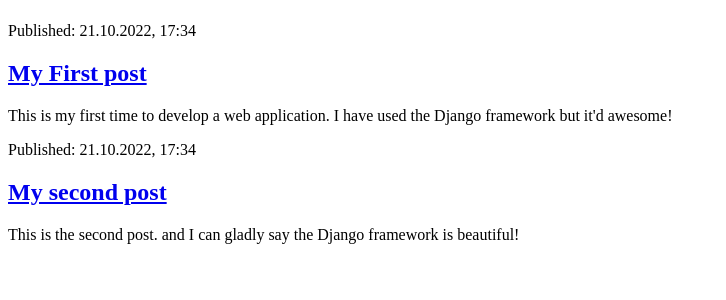
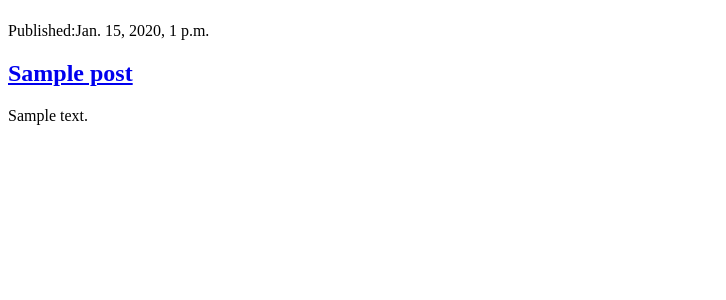
Before and after one commit to shamia-code/mydjangoblog, a Django app: page / in a window 1280 px wide. Shown: the part 58-358 px from the top of the page, without its empty margins (0-726 px from the left). Run offline with Django 3.2, Linux system fonts and the light colour scheme; tables that the repository leaves empty hold one stand-in row (values such as "Sample post").

Commit message:
Modified the post_list.html file to display the posts we added initially

```diff
--- a/blog/templates/blog/post_list.html
+++ b/blog/templates/blog/post_list.html
@@ -9,16 +9,20 @@
         <header>
             <h1><a href="/"> Django Girls Blog </a></h1>
         </header>
-        <article>
-            <time> Published: 21.10.2022, 17:34</time>
-            <h2><a href=" ">My First post </a></h2>
-            <p> This  is my first time to develop a web application. I have used the Django framework but it'd awesome!</p>
+        {% for post in posts %}
+            <article>
+            <time> Published:{{post.published_date}}</time>
+            <h2><a href=" ">{{post.title}}</a></h2>
+            <p>{{post.text|linebreaksbr}}</p>
         </article>
-
+        {%endfor %}
+        <!--
         <article>
             <time> Published: 21.10.2022, 17:34</time>
             <h2><a href=" "> My second post </a></h2>
             <p>This is the second post. and I can gladly say the Django framework is beautiful!</p>
         </article>
+        -->
+
 </body>
 </html>
--- a/blog/views.py
+++ b/blog/views.py
@@ -1,6 +1,9 @@
 from django.shortcuts import render
-
+from django.utils import timezone
+from .models import Post
 # Create your views here.
 
 def post_list(request):
-    return render (request,'blog/post_list.html',{})
+    #posts is the name of the QuerySet returned from the function below
+    posts=Post.objects.filter(published_date__lte=timezone.now()).order_by('published_date')
+    return render (request,'blog/post_list.html',{'posts':posts})
```
